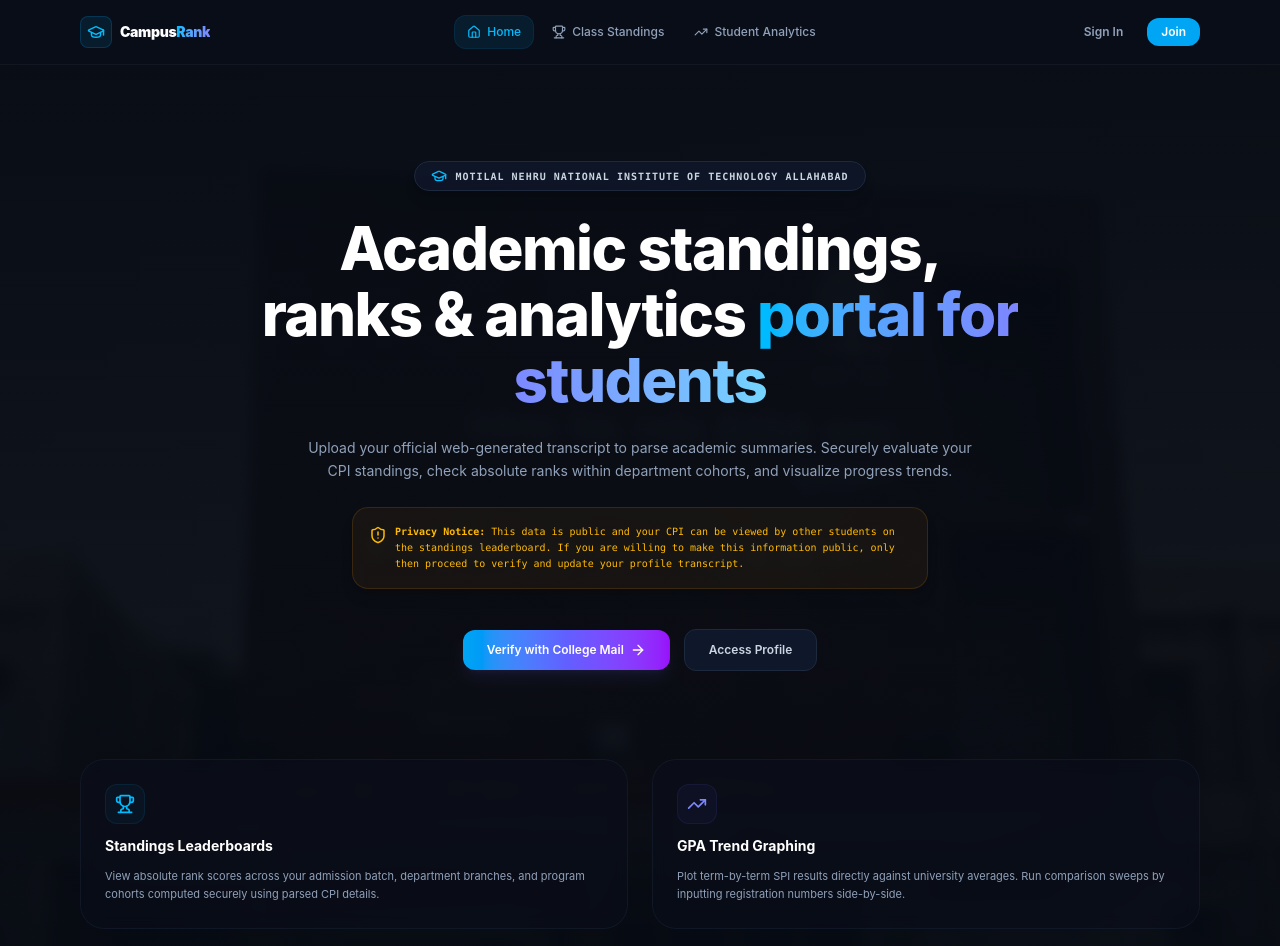
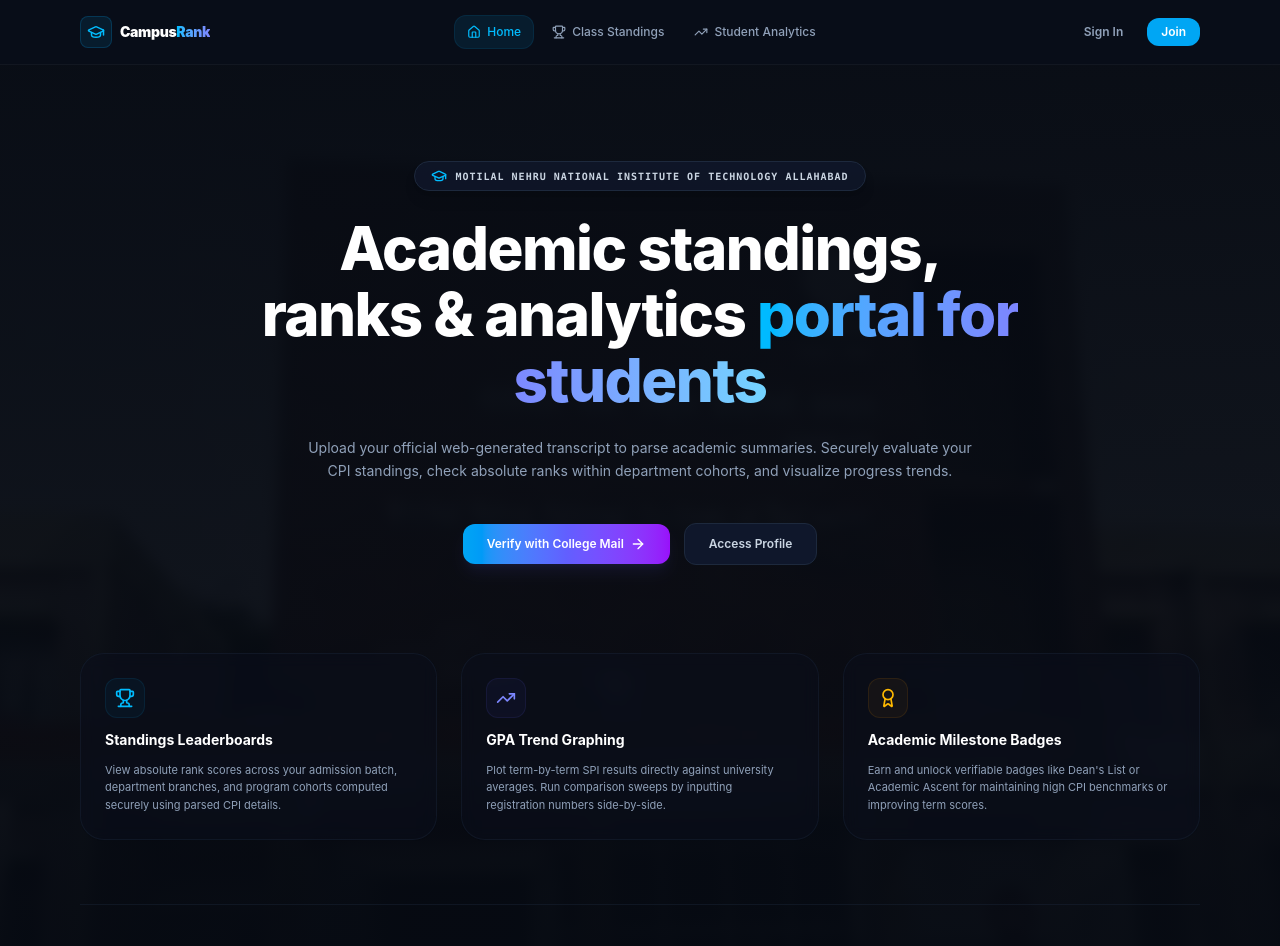
Before and after one commit to Mudit024/CampusRank, a React app in the folder frontend/: page / in a window 1280 px wide. Shown: the top 946 px of the page. Built offline with nearby package versions, Linux system fonts and the light colour scheme; no server answers; the HTML template or start-up script is replaced by a standard one.

Commit message:
revert homepage to dashboard created state

```diff
--- a/frontend/src/pages/Home.jsx
+++ b/frontend/src/pages/Home.jsx
@@ -3,8 +3,8 @@ import { useSelector } from 'react-redux';
 import { Link, useNavigate } from 'react-router-dom';
 import { motion } from 'framer-motion';
 import {
-    Trophy, TrendingUp, ShieldCheck, ShieldAlert,
-    ArrowRight, GraduationCap, Users, BookOpen, Clock
+    Trophy, TrendingUp, Sparkles, ShieldCheck,
+    ArrowRight, GraduationCap, Users, Award, BookOpen, Clock
 } from 'lucide-react';
 
 const Home = () => {
@@ -59,18 +59,6 @@ const Home = () => {
                     </motion.p>
 
                     <motion.div
-                        initial={{ opacity: 0, y: 10 }}
-                        animate={{ opacity: 1, y: 0 }}
-                        transition={{ duration: 0.6, delay: 0.25 }}
-                        className="max-w-xl mx-auto p-4 bg-amber-500/5 border border-amber-500/15 rounded-2xl text-[10px] text-amber-400 font-mono leading-relaxed text-left flex items-start gap-2 shadow-lg"
-                    >
-                        <ShieldAlert className="h-4.5 w-4.5 text-amber-450 shrink-0 mt-0.5" />
-                        <span>
-                            <strong>Privacy Notice:</strong> This data is public and your CPI can be viewed by other students on the standings leaderboard. If you are willing to make this information public, only then proceed to verify and update your profile transcript.
-                        </span>
-                    </motion.div>
-
-                    <motion.div
                         initial={{ opacity: 0, y: 15 }}
                         animate={{ opacity: 1, y: 0 }}
                         transition={{ duration: 0.6, delay: 0.3 }}
@@ -105,7 +93,7 @@ const Home = () => {
                 </div>
 
                 {/* Structured Portal Columns */}
-                <div className="grid grid-cols-1 md:grid-cols-2 gap-6 text-left pt-6">
+                <div className="grid grid-cols-1 md:grid-cols-3 gap-6 text-left pt-6">
                     {/* Column 1 */}
                     <div className="p-6 bg-[#0a0f1d]/50 backdrop-blur-sm border border-slate-800/40 rounded-3xl space-y-3 hover:border-slate-800 transition">
                         <div className="h-10 w-10 rounded-xl bg-sky-500/5 border border-sky-500/10 flex items-center justify-center text-sky-400">
@@ -125,6 +113,17 @@ const Home = () => {
                         <h3 className="text-sm font-bold text-white">GPA Trend Graphing</h3>
                         <p className="text-[11px] text-slate-400 leading-relaxed">
                             Plot term-by-term SPI results directly against university averages. Run comparison sweeps by inputting registration numbers side-by-side.
+                        </p>
+                    </div>
+
+                    {/* Column 3 */}
+                    <div className="p-6 bg-[#0a0f1d]/50 backdrop-blur-sm border border-slate-800/40 rounded-3xl space-y-3 hover:border-slate-800 transition">
+                        <div className="h-10 w-10 rounded-xl bg-amber-500/5 border border-amber-500/10 flex items-center justify-center text-amber-400">
+                            <Award className="h-5 w-5" />
+                        </div>
+                        <h3 className="text-sm font-bold text-white">Academic Milestone Badges</h3>
+                        <p className="text-[11px] text-slate-400 leading-relaxed">
+                            Earn and unlock verifiable badges like Dean's List or Academic Ascent for maintaining high CPI benchmarks or improving term scores.
                         </p>
                     </div>
                 </div>
```
